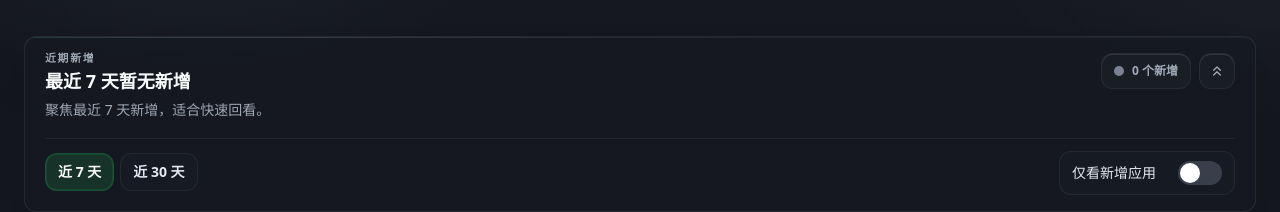
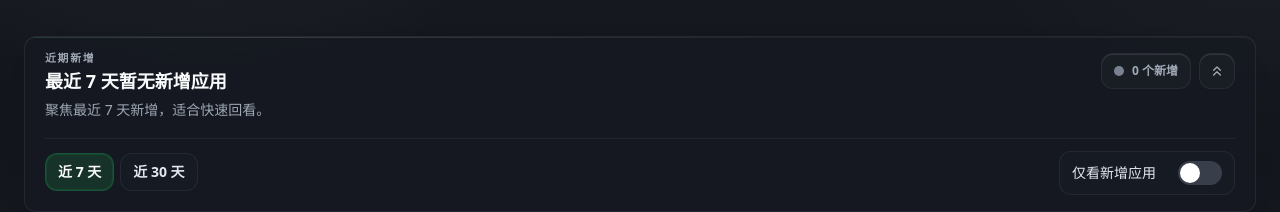
Before and after one commit to Couleur-Share/AppArchive, a Vue app: page / in a window 1280 px wide. Both pictures are taken after a click on the button 1183 px from the left and 132 px from the top of the page. Shown: the part 159-371 px from the top of the page. Built offline with nearby package versions, Linux system fonts and the light colour scheme; no server answers; what @plasmohq/storage would draw is missing.

Commit message:
Fix new arrival radar labels for software kinds

```diff
--- a/src/App.vue
+++ b/src/App.vue
@@ -71,6 +71,7 @@
               :mode="newArrivalMode"
               :only-new="showNewOnly"
               :new-count="newArrivalsCount"
+              :item-label="newArrivalItemLabel"
               :can-collapse="canCollapseNewArrivalRadar"
               @update:mode="handleNewArrivalModeChange"
               @update:only-new="handleNewOnlyChange"
@@ -286,6 +287,7 @@ import { initImageCache } from './services/imageCache'
 import { softwareService } from './services/software'
 import { type LicenseType, type Software, type SoftwareKind, type SoftwareListItem, type SystemType } from './types'
 import { APP_CATEGORIES, EXT_CATEGORIES } from './types/constants'
+import { getKindLabel } from './utils/kind'
 import logger from './utils/logger'
 import { devPerformanceTips, performanceChecker } from './utils/performance'
 
@@ -436,6 +438,14 @@ const activeNewSince = computed(() => {
   return new Date(Date.now() - days * 24 * 60 * 60 * 1000).toISOString()
 })
 
+const activeListKind = computed<SoftwareKind | 'all'>(() => (
+  searchTerm.value.trim() ? 'all' : activeKind.value
+))
+
+const newArrivalItemLabel = computed(() => (
+  activeListKind.value === 'all' ? '条目' : getKindLabel(activeListKind.value)
+))
+
 const shouldHideNewArrivalRadar = computed(() =>
   !showNewOnly.value &&
   !isNewArrivalPanelExpanded.value
@@ -562,6 +572,11 @@ const fetchNewArrivalsCount = async () => {
     const result = await softwareService.getSoftwareList({
       page: 1,
       limit: 1,
+      search: searchTerm.value,
+      category: activeCategory.value,
+      kind: activeListKind.value,
+      systems: filterSystems.value,
+      licenses: activeKind.value === 'app' ? filterLicenses.value : [],
       sortField: 'created_at',
       sortOrder: 'desc',
       addedSince: activeNewSince.value,
@@ -642,6 +657,7 @@ watch(() => route.name, (newName, oldName) => {
 watch(searchTerm, () => {
   if (!isInitialized.value) return
   currentPage.value = 0
+  void fetchNewArrivalsCount()
   fetchSoftwares()
 })
 
@@ -649,6 +665,7 @@ watch(searchTerm, () => {
 watch(filterSystems, () => {
   if (!isInitialized.value) return
   currentPage.value = 0
+  void fetchNewArrivalsCount()
   fetchSoftwares()
 })
 
@@ -656,6 +673,7 @@ watch(filterSystems, () => {
 watch(filterLicenses, () => {
   if (!isInitialized.value) return
   currentPage.value = 0
+  void fetchNewArrivalsCount()
   fetchSoftwares()
 })
 
@@ -771,6 +789,7 @@ const handleFormSubmit = async (software: Partial<Software>) => {
 watch(activeCategory, () => {
   if (!isInitialized.value) return
   currentPage.value = 0
+  void fetchNewArrivalsCount()
   fetchSoftwares()
 })
 
@@ -785,6 +804,7 @@ watch(activeKind, () => {
   if (activeKind.value !== 'app') {
     filterLicenses.value = []
   }
+  void fetchNewArrivalsCount()
   fetchSoftwares()
 })
 
@@ -848,7 +868,6 @@ onMounted(async () => {
   window.addEventListener('resize', updateGridColumns, { passive: true })
 
   loadNewArrivalSettings()
-  void fetchNewArrivalsCount()
 
   // 读取设置
   const savedSettings = localStorage.getItem('app-settings')
@@ -884,6 +903,7 @@ onMounted(async () => {
   const hasCachedSoftwares = loadCachedSoftwares({ allowStale: true })
   // 初始化图片缓存放到后台，不阻塞首屏数据
   void initImageCache()
+  void fetchNewArrivalsCount()
   // 有缓存时后台更新数据，无缓存则全屏加载（冷启动唯一使用场景）
   await fetchSoftwares({ loadingMode: hasCachedSoftwares ? 'silent' : 'fullscreen' })
   isInitialized.value = true
@@ -926,9 +946,7 @@ async function fetchSoftwares (options: { loadingMode?: 'fullscreen' | 'inline'
     limit: pageSize.value,
     search: searchTerm.value,
     category: activeCategory.value,
-    kind: (searchTerm.value && searchTerm.value.trim())
-      ? ('all' as const)
-      : activeKind.value,
+    kind: activeListKind.value,
     systems: filterSystems.value,
     licenses: activeKind.value === 'app' ? filterLicenses.value : [],
     sortField: sortBy.value,
--- a/src/components/common/NewArrivalRadar.vue
+++ b/src/components/common/NewArrivalRadar.vue
@@ -75,7 +75,7 @@
             :aria-checked="onlyNew"
             @click="$emit('update:onlyNew', !onlyNew)"
           >
-            <span>仅看新增应用</span>
+            <span>仅看新增{{ itemLabel }}</span>
             <span
               class="radar-switch relative inline-flex h-6 w-11 items-center rounded-full"
               :class="{ 'radar-switch--active': onlyNew }"
@@ -98,12 +98,15 @@ import { computed } from 'vue'
 
 type NewArrivalMode = '7d' | '30d'
 
-const props = defineProps<{
+const props = withDefaults(defineProps<{
   mode: NewArrivalMode
   onlyNew: boolean
   newCount: number
+  itemLabel?: string
   canCollapse?: boolean
-}>()
+}>(), {
+  itemLabel: '应用',
+})
 
 const emit = defineEmits<{
   (e: 'update:mode', value: NewArrivalMode): void
@@ -125,18 +128,20 @@ const compactPeriodLabel = computed(() => (
   props.mode === '7d' ? '近 7 天' : '近 30 天'
 ))
 
+const itemLabel = computed(() => props.itemLabel.trim() || '条目')
+
 const headerText = computed(() => {
   if (props.newCount === 0) {
-    return `${periodLabel.value}暂无新增`
+    return `${periodLabel.value}暂无新增${itemLabel.value}`
   }
-  return `${periodLabel.value}新增 ${props.newCount} 个应用`
+  return `${periodLabel.value}新增 ${props.newCount} 个${itemLabel.value}`
 })
 
 const compactHeaderText = computed(() => {
   if (props.newCount === 0) {
-    return `${compactPeriodLabel.value}暂无新增`
+    return `${compactPeriodLabel.value}暂无新增${itemLabel.value}`
   }
-  return `${compactPeriodLabel.value}新增 ${props.newCount} 个`
+  return `${compactPeriodLabel.value}新增 ${props.newCount} 个${itemLabel.value}`
 })
 
 const hintText = computed(() => {
```
